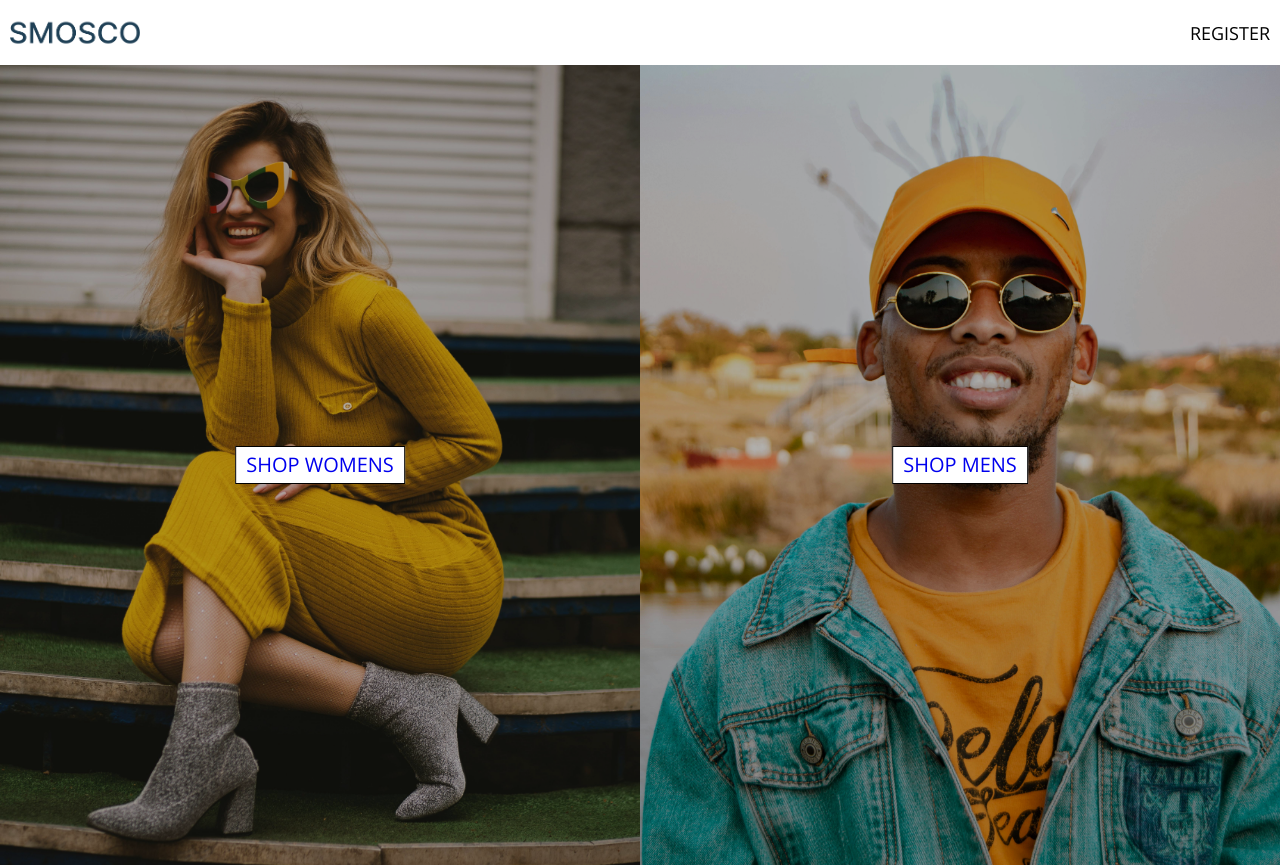
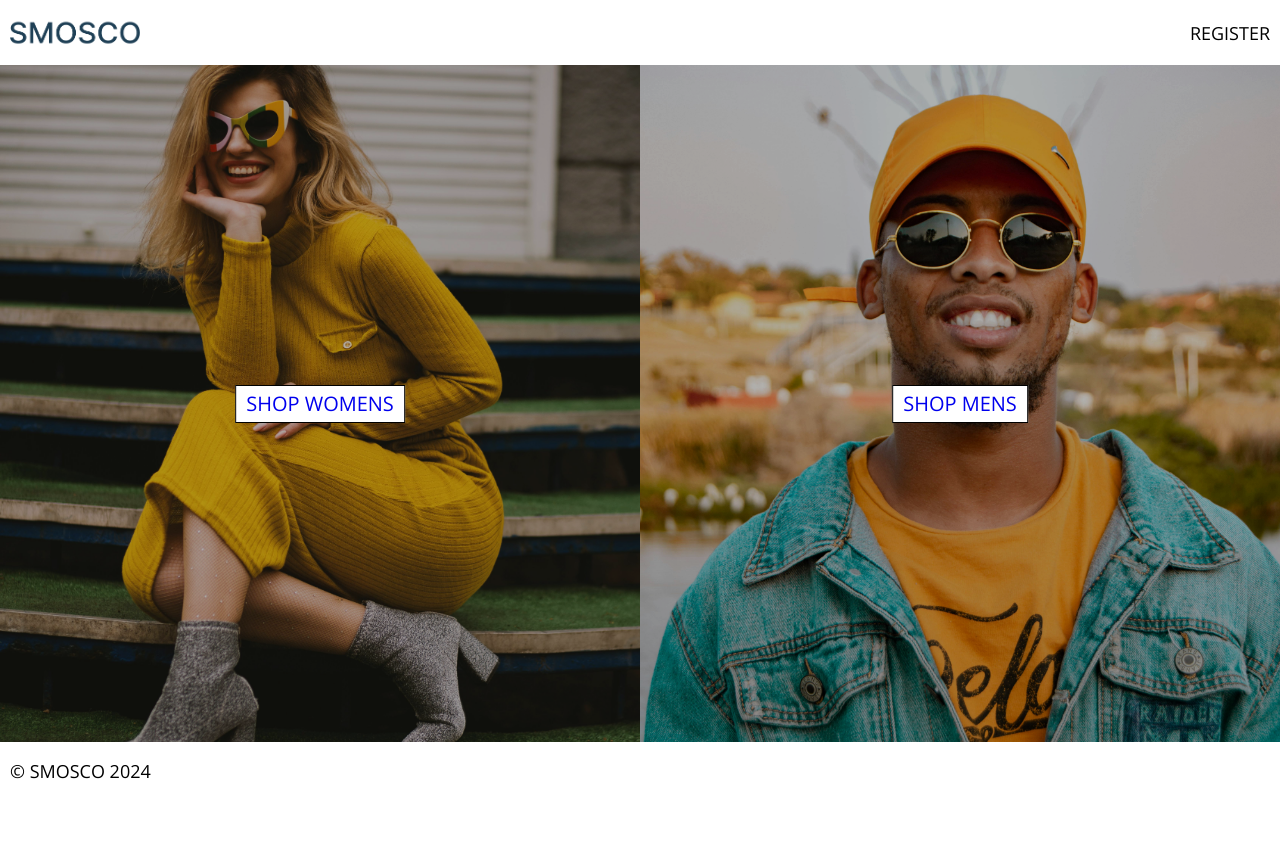
Before and after one commit to smosco/E-commerce, a React (Create React App) app: page / in a window 1280 px wide. After the commit the page ends 800 px from the top, so only its background shows below. Built offline with nearby package versions, Linux system fonts and the light colour scheme.

Commit message:
feat: footer 추가

```diff
--- /dev/null
+++ b/src/components/footer/index.js
@@ -0,0 +1,12 @@
+import React from 'react';
+import './styles.scss';
+
+const Footer = () => {
+  return (
+    <footer className='footer'>
+      <div className='wrap'>© SMOSCO 2024</div>
+    </footer>
+  );
+};
+
+export default Footer;
--- /dev/null
+++ b/src/components/footer/styles.scss
@@ -0,0 +1,7 @@
+.footer {
+  .wrap {
+    max-width: 1450px;
+    padding: 20px 10px;
+    margin: 0 auto;
+  }
+}
--- a/src/layouts/HomeLayout.js
+++ b/src/layouts/HomeLayout.js
@@ -1,11 +1,13 @@
 import React from 'react';
 import Header from '../components/header';
+import Footer from '../components/footer';
 
 const HomeLayout = ({ children }) => {
   return (
     <div className='fullHeight'>
       <Header />
       {children}
+      <Footer />
     </div>
   );
 };
--- a/src/layouts/MainLayout.js
+++ b/src/layouts/MainLayout.js
@@ -1,11 +1,13 @@
 import React from 'react';
 import Header from '../components/header';
+import Footer from '../components/footer';
 
 const MainLayout = ({ children }) => {
   return (
     <div className='fullHeight'>
       <Header />
       <div className='main'>{children}</div>
+      <Footer />
     </div>
   );
 };
--- a/src/pages/home/styles.scss
+++ b/src/pages/home/styles.scss
@@ -1,3 +1,3 @@
 .home {
-  height: 100%;
+  height: calc(100% - 6.5rem - 5.8rem);
 }
```
